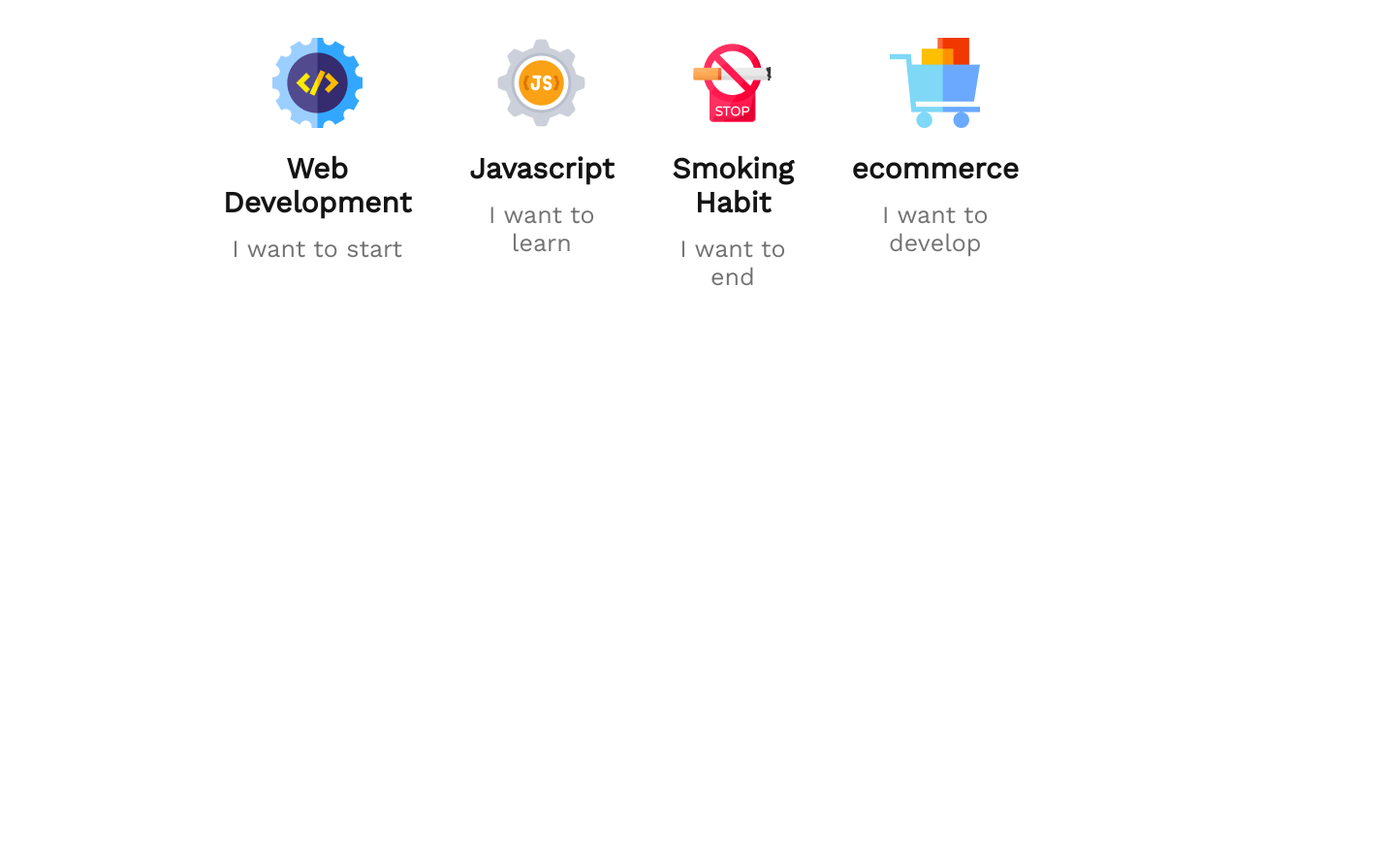
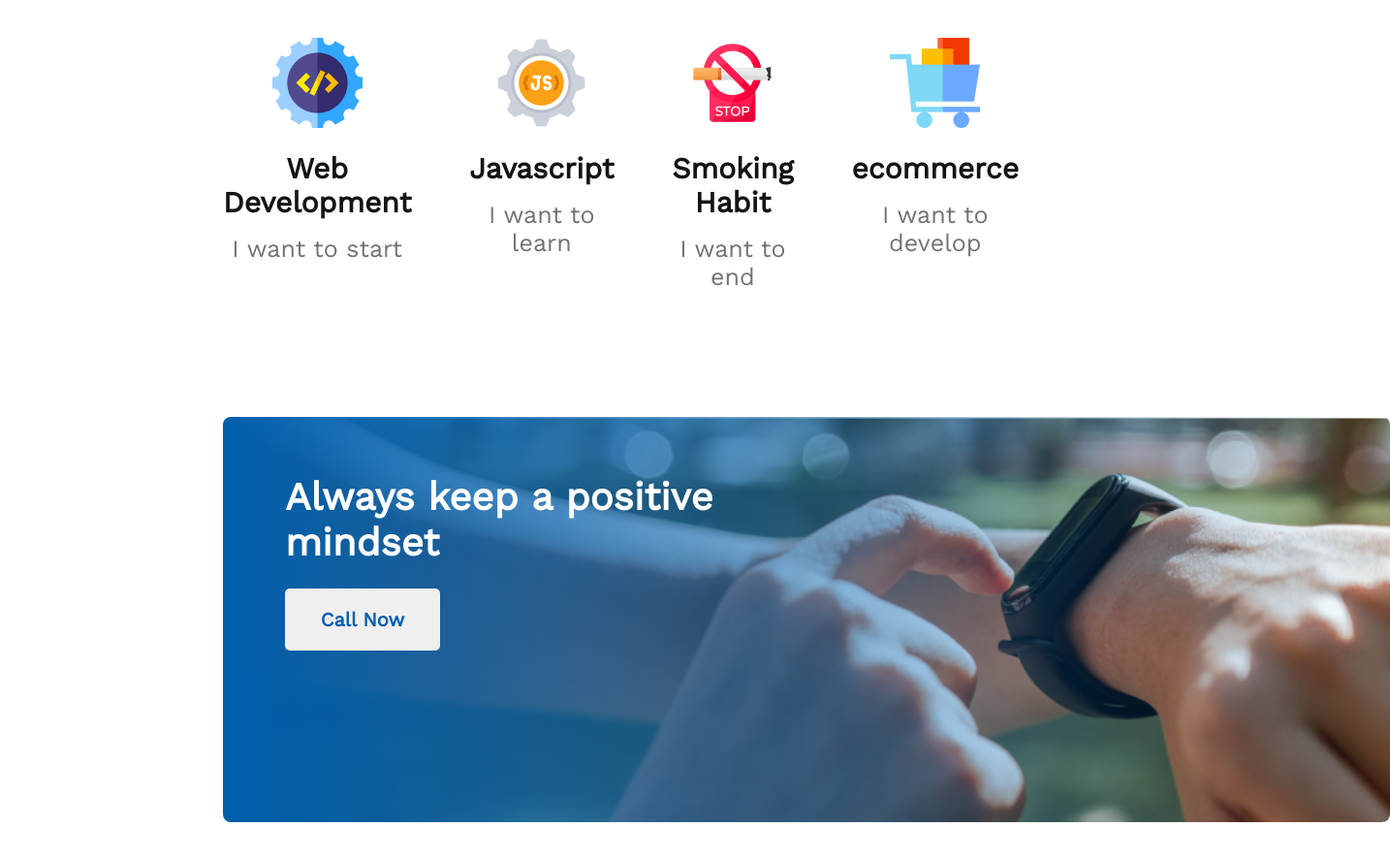
Before and after one commit to MdManjurulHoqueJony/jony-milestone1-assignment1, a plain HTML site: page index.html in a window 1280 px wide. Shown: the part 2121-3007 px from the top of the page at 97% size, 1434 px wide, since content can reach past the window. Before the commit the page ends 2421 px from the top, so only its background shows below. Drawn offline with nearby package versions, Linux system fonts and the light colour scheme.

Commit message:
mindset section added

```diff
--- a/index.html
+++ b/index.html
@@ -63,6 +63,12 @@
                 <p class="description">I want to develop</p>
             </div>
         </section>
+        <section>
+            <div class='mix-background'>
+                <div class="text-over-image"><strong>Always keep a positive<br>mindset</strong></div>
+                <button class="btn-primary">Call Now</button>
+            </div>
+        </section>
     </main>
     <footer>
 
--- a/styles/assignment1.css
+++ b/styles/assignment1.css
@@ -66,8 +66,8 @@
 }
 
 .plan-title {
-    margin-left: auto;
-    margin-right: auto;
+    margin-left: 700px;
+    margin-right: 680px;
     width: 8em;
     font-weight: 700;
     font-size: 40px;
@@ -76,14 +76,14 @@
     margin-bottom: 50px;
 }
 
-.plans{
+.plans {
     margin-left: 230px;
     margin-right: 230px;
     display: flex;
     gap: 60px;
 }
 
-.plan .title{
+.plan .title {
     font-weight: 700;
     font-size: 30px;
     text-align: center;
@@ -91,14 +91,39 @@
     margin-bottom: 16px;
 }
 
-.plan .description{
+.plan .description {
     font-weight: 500;
     font-size: 25px;
     text-align: center;
     color: #737272;
 }
-.plan-img{
+
+.plan-img {
     display: flex;
     justify-content: center;
     margin-bottom: 24px;
 }
+
+.mix-background {
+    background-image:
+        linear-gradient(90deg, #005FAC 0%, rgba(0, 95, 172, 0) 100%),
+        url('../images/watch.png');
+    border-radius: 8px;
+    width: 1140px;
+    height: 300px;
+    background-size: cover;
+    color: white;
+    padding-top: 59px;
+    padding-bottom: 59px;
+    padding-left: 64px;
+    margin-top: 130px;
+    margin-bottom: 130px;
+    margin-left: 230px;
+    margin-right: 230px;
+    font-weight: 400;
+    font-size: 40px;
+}
+
+.mix-background .btn-primary{
+    margin-top: 24px;
+}
```
